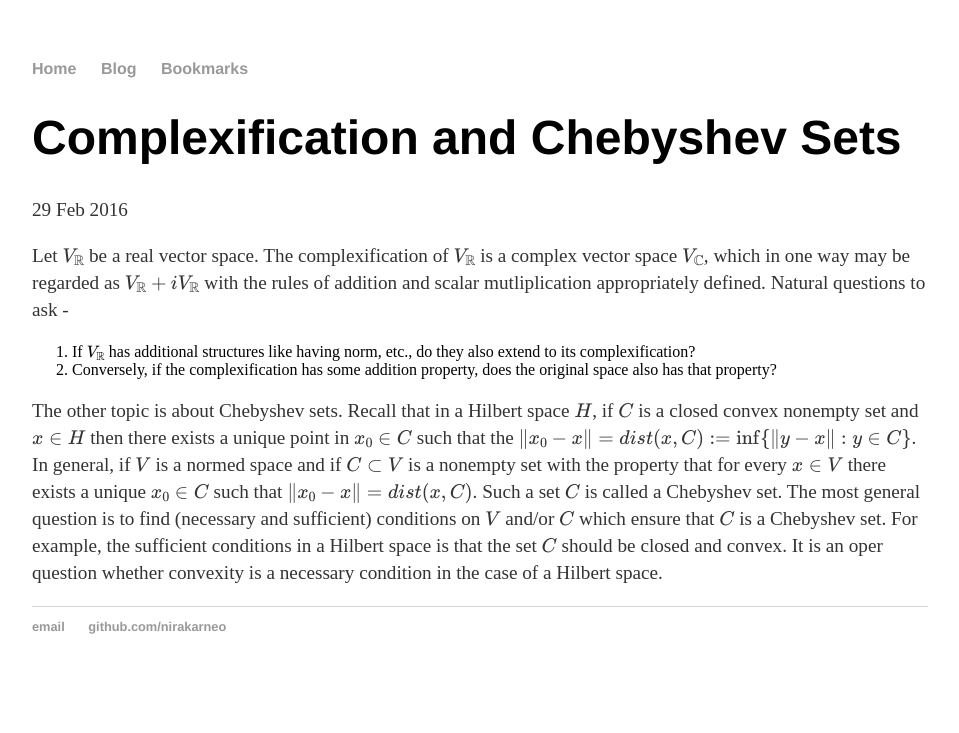
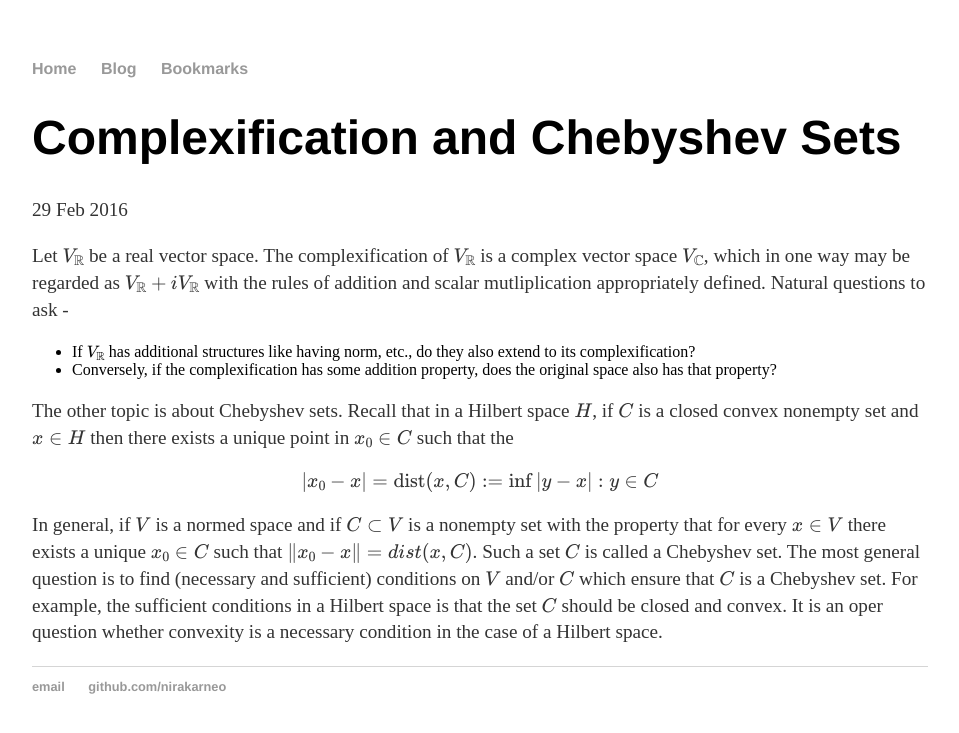
Before and after one commit to nirakarneo/nirakarneo.github.io, a Jekyll site: the page built from _posts/2016-02-29-new-post-01.md, in a window 1280 px wide. Shown: the top 733 px of the page, without its empty margins (160-1119 px from the left). Built offline with Jekyll 4.4.1, drawn with Linux system fonts in a browser that asks for light colours; formulas are drawn with MathJax 3; comment, search, counter and statistics services are not loaded.

Commit message:
Update 2016-02-29-new-post-01.md

```diff
--- a/_posts/2016-02-29-new-post-01.md
+++ b/_posts/2016-02-29-new-post-01.md
@@ -4,7 +4,7 @@
 date: 2016-02-29
 ---
 Let $$V_{\mathbb{R}}$$ be a real vector space. The complexification of $$V_{\mathbb{R}}$$ is a complex vector space $$V_{\mathbb{C}}$$, which in one way may be regarded as $$V_{\mathbb{R}}+iV_{\mathbb{R}}$$ with the rules of addition and scalar mutliplication appropriately defined. Natural questions to ask -
-1. If $$V_{\mathbb{R}}$$ has additional structures like having norm, etc., do they also extend to its complexification?
-2. Conversely, if the complexification has some addition property, does the original space also has that property?
+*   If $$V_{\mathbb{R}}$$ has additional structures like having norm, etc., do they also extend to its complexification?
+*   Conversely, if the complexification has some addition property, does the original space also has that property?
 
-The other topic is about Chebyshev sets. Recall that in a Hilbert space $$H$$, if $$C$$ is a closed convex nonempty set and $$x\in H$$ then there exists a unique point in $$x_0\in C$$ such that the $$\|x_0-x\|=dist(x,C):=\inf\{\|y-x\|:y\in C\}$$. In general, if $$V$$ is a normed space and if $$C\subset V$$ is a nonempty set with the property that for every $$x\in V$$ there exists a unique $$x_0\in C$$ such that $$\|x_0-x\|=dist(x,C)$$. Such a set $$C$$ is called a Chebyshev set. The most general question is to find (necessary and sufficient) conditions on $$V$$ and/or $$C$$ which ensure that $$C$$ is a Chebyshev set. For example, the sufficient conditions in a Hilbert space is that the set $$C$$ should be closed and convex. It is an oper question whether convexity is a necessary condition in the case of a Hilbert space.
+The other topic is about Chebyshev sets. Recall that in a Hilbert space $$H$$, if $$C$$ is a closed convex nonempty set and $$x\in H$$ then there exists a unique point in $$x_0\in C$$ such that the \begin{align}\|x_0-x\|=\text{dist}(x,C):=\inf\{\|y-x\|:y\in C\}\end{align} In general, if $$V$$ is a normed space and if $$C\subset V$$ is a nonempty set with the property that for every $$x\in V$$ there exists a unique $$x_0\in C$$ such that $$\|x_0-x\|=dist(x,C)$$. Such a set $$C$$ is called a Chebyshev set. The most general question is to find (necessary and sufficient) conditions on $$V$$ and/or $$C$$ which ensure that $$C$$ is a Chebyshev set. For example, the sufficient conditions in a Hilbert space is that the set $$C$$ should be closed and convex. It is an oper question whether convexity is a necessary condition in the case of a Hilbert space.
```
